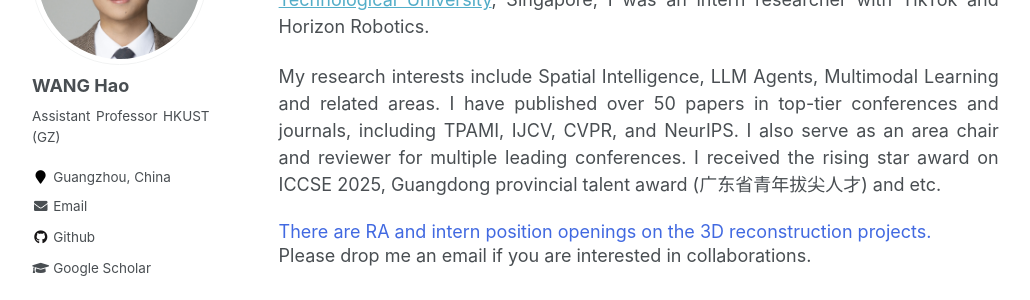
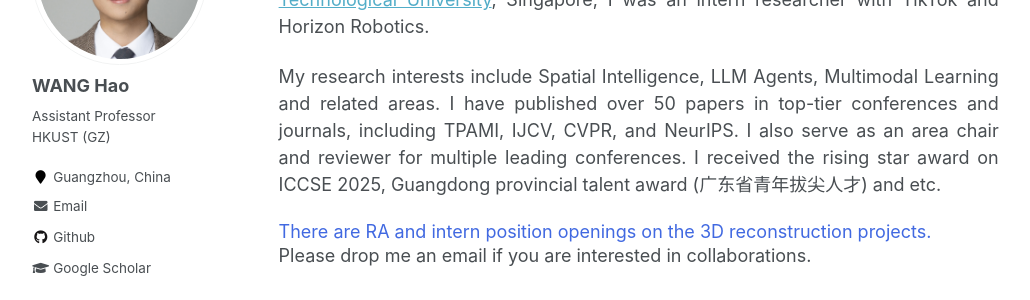
Before and after one commit to hwang1996/hwang1996.github.io, a Jekyll site: the page built from _pages/about.md, in a window 1280 px wide. Shown: the part 221-521 px from the top of the page, without its empty margins (26-1056 px from the left). Built offline with Jekyll 4.4.1, drawn with Linux system fonts in a browser that asks for light colours; some of the changed lines change nothing that is shown.

Commit message:
2025.12.11

```diff
--- a/_config.yml
+++ b/_config.yml
@@ -82,7 +82,7 @@ analytics:
 author:
   name             : "WANG Hao"
   avatar           : "me.jpg"
-  bio              : "Assistant Professor\nHKUST (GZ)"
+  bio              : "Assistant Professor<br>HKUST (GZ)"
   location         : "Guangzhou, China"
   employer         :
   pubmed           :
```
